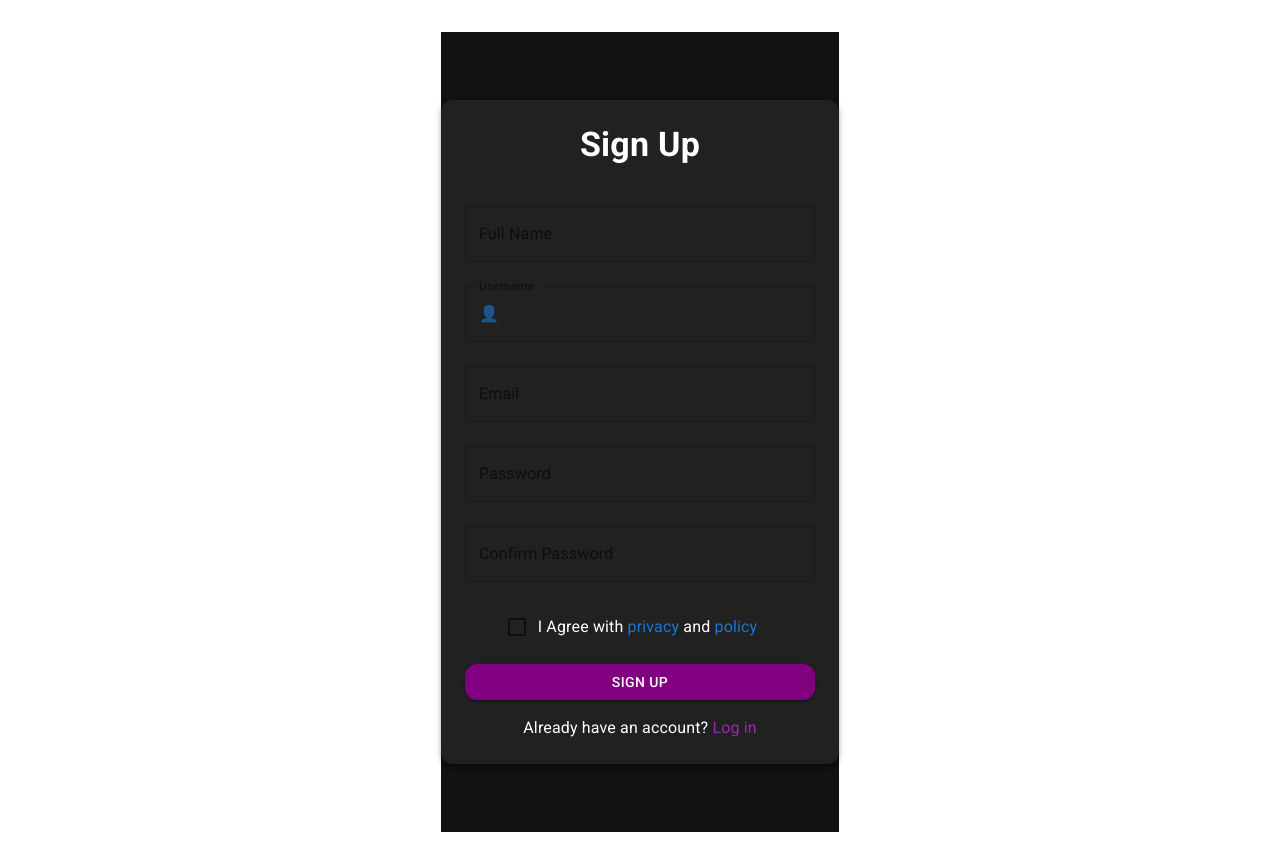
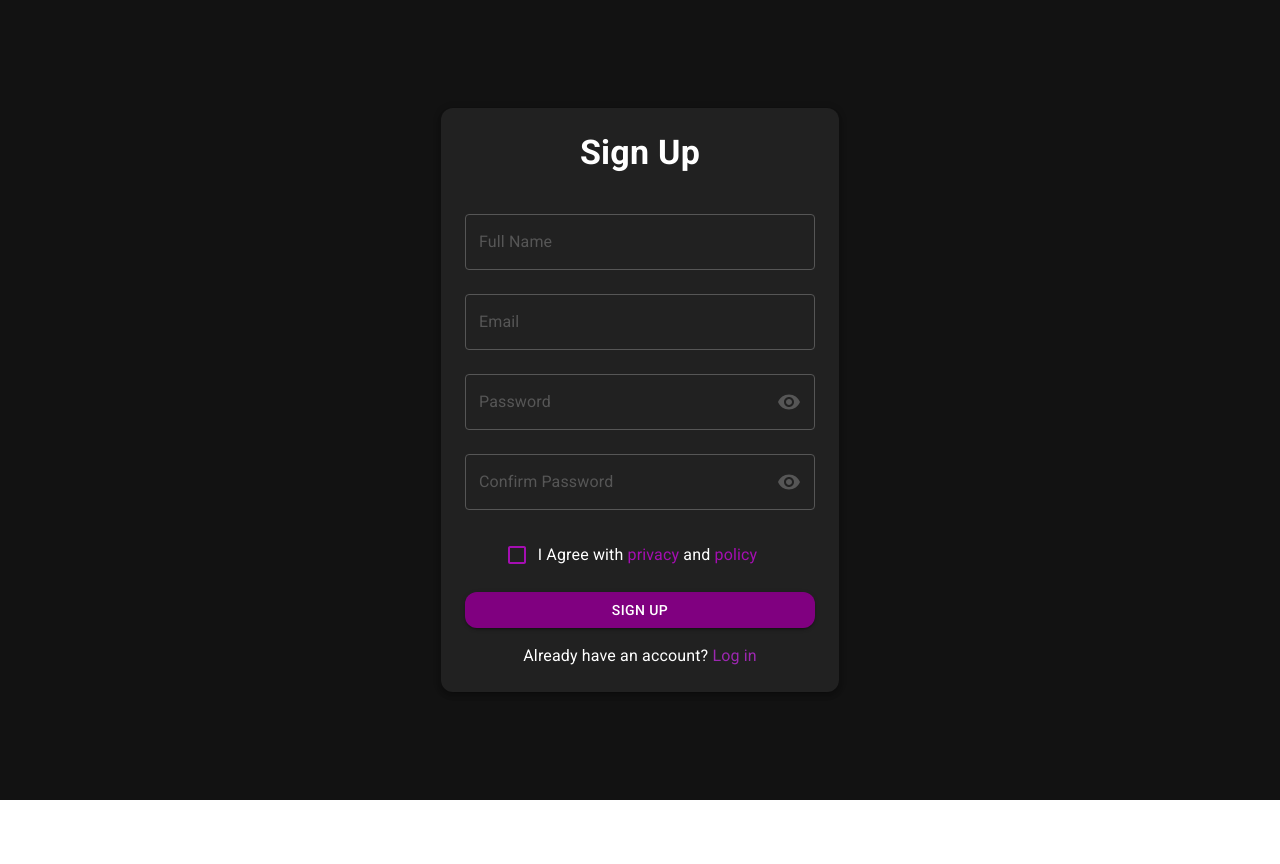
Before and after one commit to nivi-lak/CodeCast-Frontend, a React (Vite) app: page /signup in a window 1280 px wide. After the commit the page ends 800 px from the top, so only its background shows below. Built offline with nearby package versions, Linux system fonts and the light colour scheme.

Commit message:
Connected sinup and home page, created home page and changed the before home page to landing page

```diff
--- a/src/App.jsx
+++ b/src/App.jsx
@@ -6,15 +6,17 @@ import '@fontsource/roboto/700.css';
 
 import React from "react";
 import { BrowserRouter as Router, Routes, Route } from "react-router-dom";
-import Home from "./components/home";
+import Landing from "./components/landing";
 import Login from "./components/login";
 import Signup from "./components/signup";
+import Home from "./components/home";
 
 function App() {
   return (
     <Router>
       <Routes>
-        <Route path="/" element={<Home />} />
+        <Route path="/" element={<Landing />} />
+        <Route path="/home" element={<Home />} />
         <Route path="/login" element={<Login />} />
         <Route path="/signup" element={<Signup />} />
       </Routes>
--- a/src/components/home.jsx
+++ b/src/components/home.jsx
@@ -2,61 +2,13 @@ import React from "react";
 import { AppBar, Toolbar, Typography, Button, Box } from "@mui/material";
 
 const HomePage = () => {
-  return (
-    <Box
-      sx={{
-        position: "fixed", // Fix the page in place
-        top: 0,
-        left: 0,
-        width: "100vw", // Full viewport width
-        height: "100vh", // Full viewport height
-        display: "flex",
-        flexDirection: "column",
-        background: "linear-gradient(to bottom,rgba(165, 14, 178, 1), #000)",
-        color: "white",
-        overflow: "hidden", // Prevent scrolling
-      }}
-    >
-      {/* Navbar */}
-      <AppBar position="static" sx={{ backgroundColor: "transparent", boxShadow: "none" }}>
-        <Toolbar sx={{ justifyContent: "space-between" }}>
-          <Typography variant="h6" component="div" sx={{ fontWeight: "bold" }}>
-            CodeCast
-          </Typography>
-          <Box>
-            <Button color="inherit" href="#aboutus" sx={{ textTransform: "none" }}>
-              AboutUs
-            </Button>
-            <Button color="inherit" href="/login" sx={{ textTransform: "none" }}>
-              Login
-            </Button>
-            <Button color="inherit" href="/signup" sx={{ textTransform: "none" }}>
-              Signup
-            </Button>
-          </Box>
-        </Toolbar>
-      </AppBar>
-
-      {/* Main Content */}
-      <Box
-        sx={{
-          flexGrow: 1,
-          display: "flex",
-          flexDirection: "column",
-          justifyContent: "center",
-          alignItems: "center",
-          textAlign: "center",
-        }}
-      >
-        <Typography variant="h2" sx={{ fontWeight: "bold", mb: 2 }}>
-          CodeCast
-        </Typography>
-        <Typography variant="h6" sx={{ fontStyle: "italic" }}>
-          "Real Time CODING, Real Time LEARNING"
+    return (
+      <Box sx={{ display: "flex", justifyContent: "center", alignItems: "center", height: "100vh" }}>
+        <Typography variant="h4" fontWeight="bold">
+          Welcome to HomePage!
         </Typography>
       </Box>
-    </Box>
-  );
-};
+    );
+  };
 
-export default HomePage;
+  export default HomePage;
--- /dev/null
+++ b/src/components/landing.jsx
@@ -0,0 +1,62 @@
+import React from "react";
+import { AppBar, Toolbar, Typography, Button, Box } from "@mui/material";
+
+const LandingPage = () => {
+  return (
+    <Box
+      sx={{
+        position: "fixed", // Fix the page in place
+        top: 0,
+        left: 0,
+        width: "100vw", // Full viewport width
+        height: "100vh", // Full viewport height
+        display: "flex",
+        flexDirection: "column",
+        background: "linear-gradient(to bottom,rgba(165, 14, 178, 1), #000)",
+        color: "white",
+        overflow: "hidden", // Prevent scrolling
+      }}
+    >
+      {/* Navbar */}
+      <AppBar position="static" sx={{ backgroundColor: "transparent", boxShadow: "none" }}>
+        <Toolbar sx={{ justifyContent: "space-between" }}>
+          <Typography variant="h6" component="div" sx={{ fontWeight: "bold" }}>
+            CodeCast
+          </Typography>
+          <Box>
+            <Button color="inherit" href="#aboutus" sx={{ textTransform: "none" }}>
+              AboutUs
+            </Button>
+            <Button color="inherit" href="/login" sx={{ textTransform: "none" }}>
+              Login
+            </Button>
+            <Button color="inherit" href="/signup" sx={{ textTransform: "none" }}>
+              Signup
+            </Button>
+          </Box>
+        </Toolbar>
+      </AppBar>
+
+      {/* Main Content */}
+      <Box
+        sx={{
+          flexGrow: 1,
+          display: "flex",
+          flexDirection: "column",
+          justifyContent: "center",
+          alignItems: "center",
+          textAlign: "center",
+        }}
+      >
+        <Typography variant="h2" sx={{ fontWeight: "bold", mb: 2 }}>
+          CodeCast
+        </Typography>
+        <Typography variant="h6" sx={{ fontStyle: "italic" }}>
+          "Real Time CODING, Real Time LEARNING"
+        </Typography>
+      </Box>
+    </Box>
+  );
+};
+
+export default LandingPage;
--- a/src/components/signup.jsx
+++ b/src/components/signup.jsx
@@ -1,5 +1,7 @@
 import React, { useState } from "react";
-import axios from "axios"
+import axios from "axios";
+import { useNavigate } from "react-router-dom";
+
 import {
   Box,
   Typography,
@@ -18,11 +20,12 @@ const SignupPage = () => {
   const [showConfirmPassword, setShowConfirmPassword] = useState(false);
   const [formData, setFormData] = useState({
     fullName: "",
-    username: "",
     email: "",
     password: "",
     confirmPassword: "",
   });
+
+  const navigate = useNavigate(); // Hook for navigation
 
   const handleChange = (e) => {
     const { name, value } = e.target;
@@ -36,31 +39,53 @@ const SignupPage = () => {
 
   const handleSignup = (e) => {
     e.preventDefault();
-    console.log("Sign Up Data:", formData);
+    if (formData.password !== formData.confirmPassword) {
+      alert("Passwords do not match!");
+      return;
+    }
+    signup();
   };
 
   const signup = () => {
     const signup_data = {
       name: formData.fullName,
       email: formData.email,
-      password: formData.password
-    }
-    console.log("hello")
-    axios.post('http://localhost:8000/users/register', signup_data)
-      .then(res => {
-        console.log(res.data)
-        console.log(res.status)
+      password: formData.password,
+    };
+
+    axios
+      .post("http://localhost:8000/users/register", signup_data)
+      .then((res) => {
+        console.log(res.data);
+        console.log(res.status);
+        if (res.status === 200 || res.status === 201) {
+          console.log("Successsss !!!")
+          navigate("/home"); // Navigate to HomePage after signup
+        }
       })
-  }
+      .catch((error) => {
+        if (error.response && error.response.status === 409) {
+          alert("This email is already registered. Please log in or use a different email.");
+        } else {
+          console.error("Signup failed:", error);
+          alert("Signup failed. Please try again later.");
+        }
+      });
+  };
 
   return (
     <Box
       sx={{
+        position: "fixed",
+        top: 0,
+        left: 0,
+        width: "100vw",
+        height: "100vh",
         display: "flex",
         alignItems: "center",
         justifyContent: "center",
-        height: "100vh",
         bgcolor: "rgba(18, 18, 18, 1)",
+        overflow: "hidden",
       }}
     >
       <Box
@@ -82,41 +107,35 @@ const SignupPage = () => {
             name="fullName"
             label="Full Name"
             fullWidth
+            sx={{
+              input: { color: "white" },
+              "& .MuiInputLabel-root": { color: "rgba(86, 86, 86, 1)" },
+              "& .MuiInputLabel-root.Mui-focused": { color: "white" },
+              "& .MuiOutlinedInput-root": {
+                "& fieldset": { borderColor: "rgba(86, 86, 86, 1)" },
+                "&:hover fieldset": { borderColor: "white" },
+              },
+            }}
             margin="normal"
             variant="outlined"
-            slotProps={{
-              startAdornment: (
-                <InputAdornment position="start">📝</InputAdornment>
-              ),
-            }}
             value={formData.fullName}
-            onChange={handleChange}
-          />
-          <TextField
-            name="username"
-            label="Username"
-            fullWidth
-            margin="normal"
-            variant="outlined"
-            InputProps={{
-              startAdornment: (
-                <InputAdornment position="start">👤</InputAdornment>
-              ),
-            }}
-            value={formData.username}
             onChange={handleChange}
           />
           <TextField
             name="email"
             label="Email"
             fullWidth
+            sx={{
+              input: { color: "white" },
+              "& .MuiInputLabel-root": { color: "rgba(86, 86, 86, 1)" },
+              "& .MuiInputLabel-root.Mui-focused": { color: "white" },
+              "& .MuiOutlinedInput-root": {
+                "& fieldset": { borderColor: "rgba(86, 86, 86, 1)" },
+                "&:hover fieldset": { borderColor: "white" },
+              },
+            }}
             margin="normal"
             variant="outlined"
-            slotProps={{
-              startAdornment: (
-                <InputAdornment position="start">📧</InputAdornment>
-              ),
-            }}
             value={formData.email}
             onChange={handleChange}
           />
@@ -125,17 +144,29 @@ const SignupPage = () => {
             label="Password"
             type={showPassword ? "text" : "password"}
             fullWidth
+            sx={{
+              input: { color: "white" },
+              "& .MuiInputLabel-root": { color: "rgba(86, 86, 86, 1)" },
+              "& .MuiInputLabel-root.Mui-focused": { color: "white" },
+              "& .MuiOutlinedInput-root": {
+                "& fieldset": { borderColor: "rgba(86, 86, 86, 1)" },
+                "&:hover fieldset": { borderColor: "white" },
+              },
+            }}
             margin="normal"
             variant="outlined"
-            slotProps={{
-              startAdornment: (
-                <InputAdornment position="start">🔒</InputAdornment>
-              ),
+            InputProps={{
               endAdornment: (
                 <InputAdornment position="end">
                   <Button
                     onClick={() => togglePasswordVisibility("password")}
-                    sx={{ minWidth: 0, p: 0, color: "inherit" }}
+                    sx={{
+                      minWidth: 0,
+                      p: 0,
+                      color: "rgba(86, 86, 86, 1)",
+                      background: "transparent",
+                      "&:hover": { background: "transparent" },
+                    }}
                   >
                     {showPassword ? <VisibilityOff /> : <Visibility />}
                   </Button>
@@ -150,17 +181,29 @@ const SignupPage = () => {
             label="Confirm Password"
             type={showConfirmPassword ? "text" : "password"}
             fullWidth
+            sx={{
+              input: { color: "white" },
+              "& .MuiInputLabel-root": { color: "rgba(86, 86, 86, 1)" },
+              "& .MuiInputLabel-root.Mui-focused": { color: "white" },
+              "& .MuiOutlinedInput-root": {
+                "& fieldset": { borderColor: "rgba(86, 86, 86, 1)" },
+                "&:hover fieldset": { borderColor: "white" },
+              },
+            }}
             margin="normal"
             variant="outlined"
-            slotProps={{
-              startAdornment: (
-                <InputAdornment position="start">🔒</InputAdornment>
-              ),
+            InputProps={{
               endAdornment: (
                 <InputAdornment position="end">
                   <Button
                     onClick={() => togglePasswordVisibility("confirmPassword")}
-                    sx={{ minWidth: 0, p: 0, color: "inherit" }}
+                    sx={{
+                      minWidth: 0,
+                      p: 0,
+                      color: "rgba(86, 86, 86, 1)",
+                      background: "transparent",
+                      "&:hover": { background: "transparent" },
+                    }}
                   >
                     {showConfirmPassword ? <VisibilityOff /> : <Visibility />}
                   </Button>
@@ -172,15 +215,15 @@ const SignupPage = () => {
           />
 
           <FormControlLabel
-            control={<Checkbox color="primary" />}
+            control={<Checkbox sx={{ color: "rgba(165, 14, 178, 1)" }} />}
             label={
               <>
                 I Agree with{" "}
-                <Link href="#" underline="hover" color="primary">
+                <Link href="#" underline="hover" color="rgba(165, 14, 178, 1)">
                   privacy
                 </Link>{" "}
                 and{" "}
-                <Link href="#" underline="hover" color="primary">
+                <Link href="#" underline="hover" color="rgba(165, 14, 178, 1)">
                   policy
                 </Link>
               </>
@@ -193,7 +236,6 @@ const SignupPage = () => {
             fullWidth
             variant="contained"
             color="secondary"
-            onClick={signup}
             sx={{
               bgcolor: "purple",
               mt: 2,
```
Also changed, not shown: mui.txt (added).
